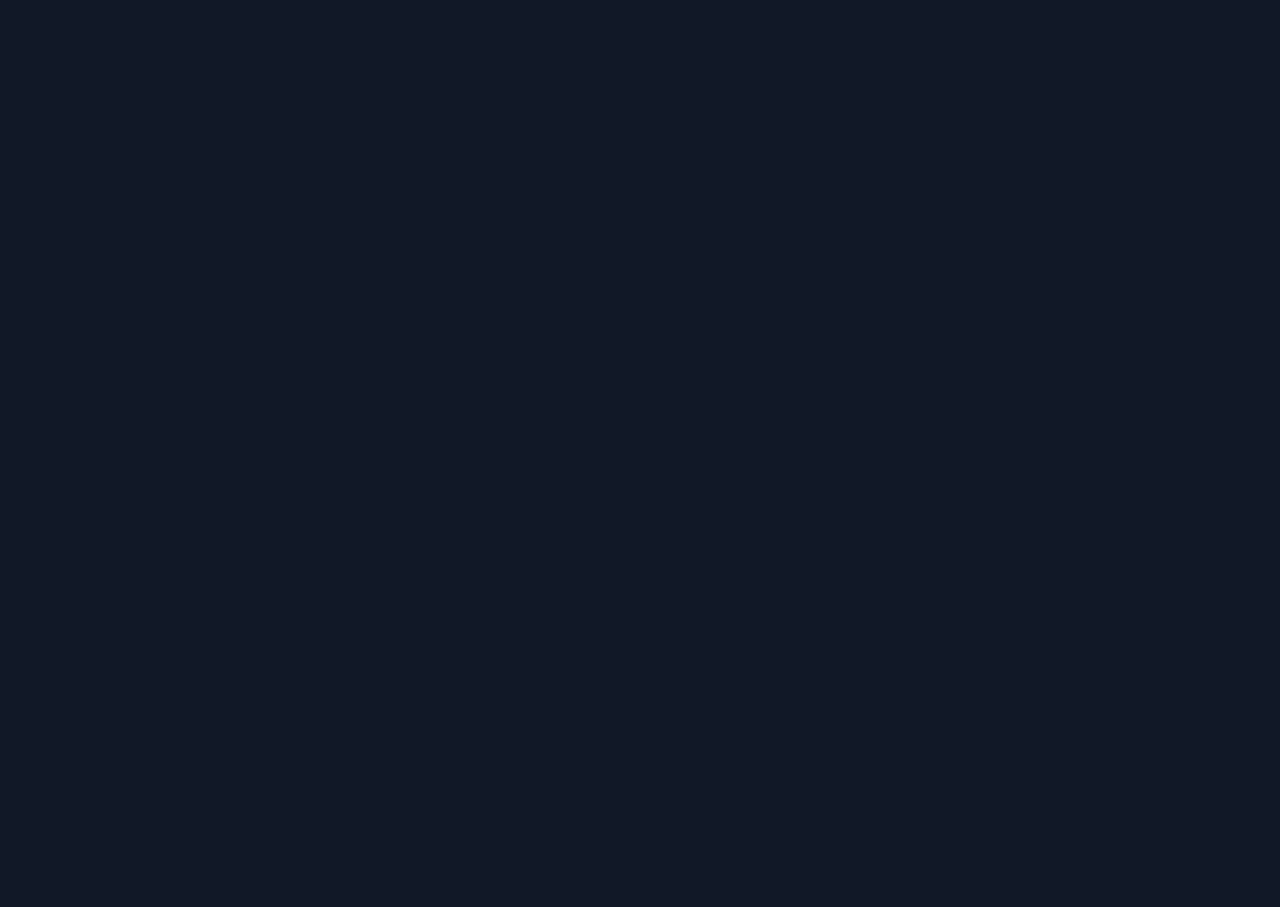
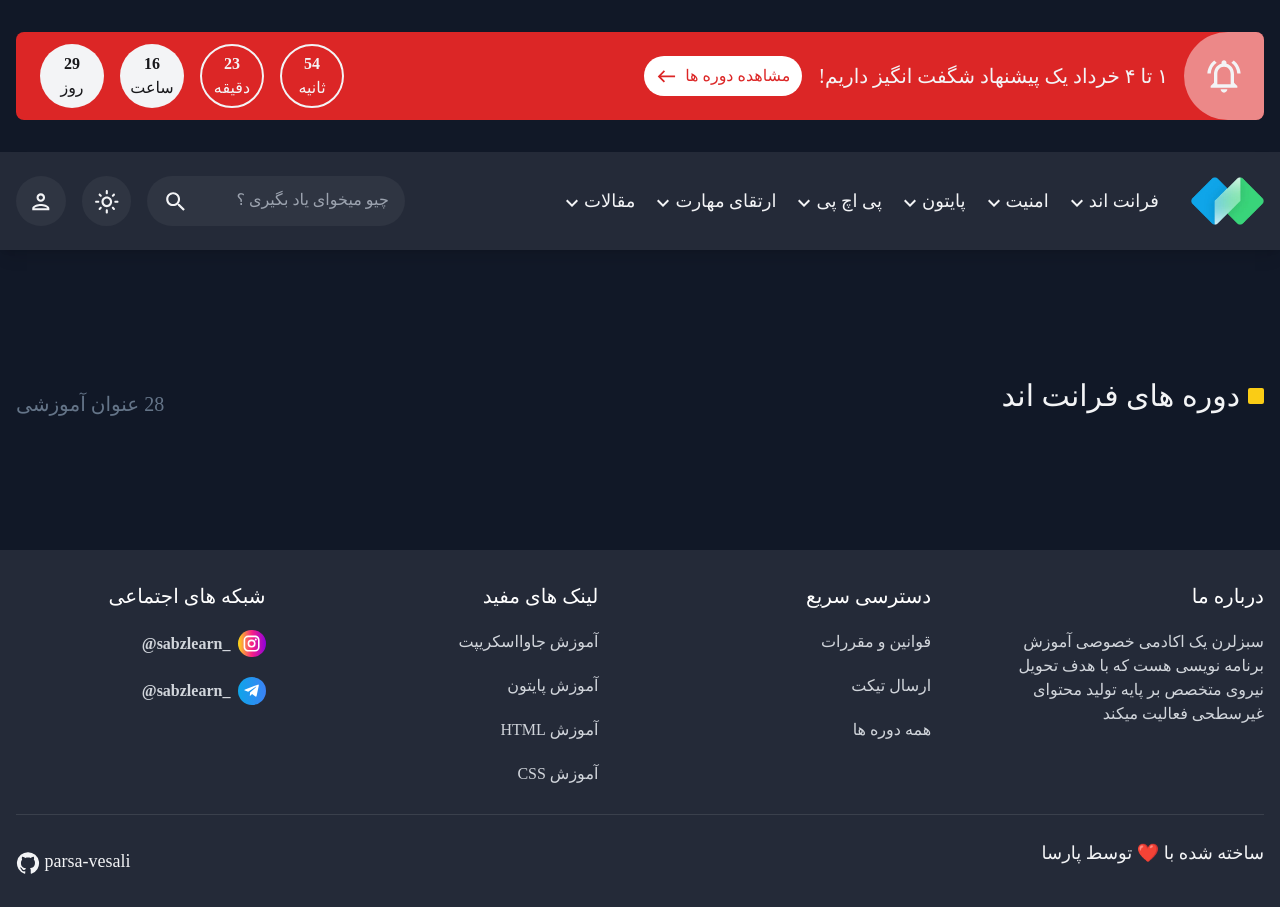
Before and after one commit to parsa-vesali/sabzlearn, a React (Vite) app: page /course-cat in a window 1280 px wide. Before the commit this address had no page. Before the commit the page ends 800 px from the top, so only its background shows below. Built offline with nearby package versions, Linux system fonts and the light colour scheme; a web font is replaced by a local one.

Commit message:
the project updated

```diff
--- a/src/Components/Title.jsx
+++ b/src/Components/Title.jsx
@@ -1,7 +1,7 @@
 import React from 'react'
 export default function Title({ title, subtitle, color, children }) {
     return (
-        <div className='flex items-center justify-between mt-36 mb-12'>
+        <div className='flex items-center justify-between mt-32 mb-10'>
             <div className="flex flex-col gap-y-1 lg:gap-y-4">
                 <h2 className=' text-xl lg:text-3xl font-Dana-Bold dark:text-gray-100 flex items-center gap-x-2'>
                     <span className={`p-2 rounded-sm ${color} hidden lg:flex `} ></span> {title}
--- /dev/null
+++ b/src/Pages/CoursesCategory.jsx
@@ -0,0 +1,31 @@
+import React from 'react'
+import Notifications from '../Components/Notifications'
+import NavBar from '../Components/NavBar'
+import Footer from '../Components/Footer'
+import Title from '../Components/Title'
+export default function CoursesCategory() {
+    return (
+        <>
+            <div className='container py-8 bg-gray-100 dark:bg-dark-900 text-zinc-900 dark:text-gray-100'>
+                <Notifications />
+            </div>
+
+            <NavBar />
+
+            <div className='container'>
+                <Title title='دوره های فرانت اند' color='bg-yellow-400' >
+                    <h2 className='dark:text-dark-300 text-xl'>28 عنوان آموزشی</h2>
+                </Title>
+
+                <div className="grid grid-cols-12 gap-y-5 md:gap-x-7">
+                    {/* SIDEBAR */}
+                    <div className="col-span-full lg:col-span-4 xl:col-span-3 lg:sticky top-6 space-y-6"></div>
+                    {/* CONTENT */}
+                    <div className="col-span-full lg:col-span-8 xl:col-span-9 order-1 lg:order-2"></div>
+                </div>
+            </div>
+
+            <Footer />
+        </>
+    )
+}
--- a/src/routes.jsx
+++ b/src/routes.jsx
@@ -1,10 +1,11 @@
 import Home from './Pages/Home'
 import MainCourse from './Pages/MainCourse'
-
+import CoursesCategory from './Pages/CoursesCategory'
 
 let routes = [
     { path: '/', element: <Home /> },
     { path: '/main-course/:CourseID', element: <MainCourse /> },
+    { path: '/course-cat', element: <CoursesCategory /> },
 ]
 
 
```
